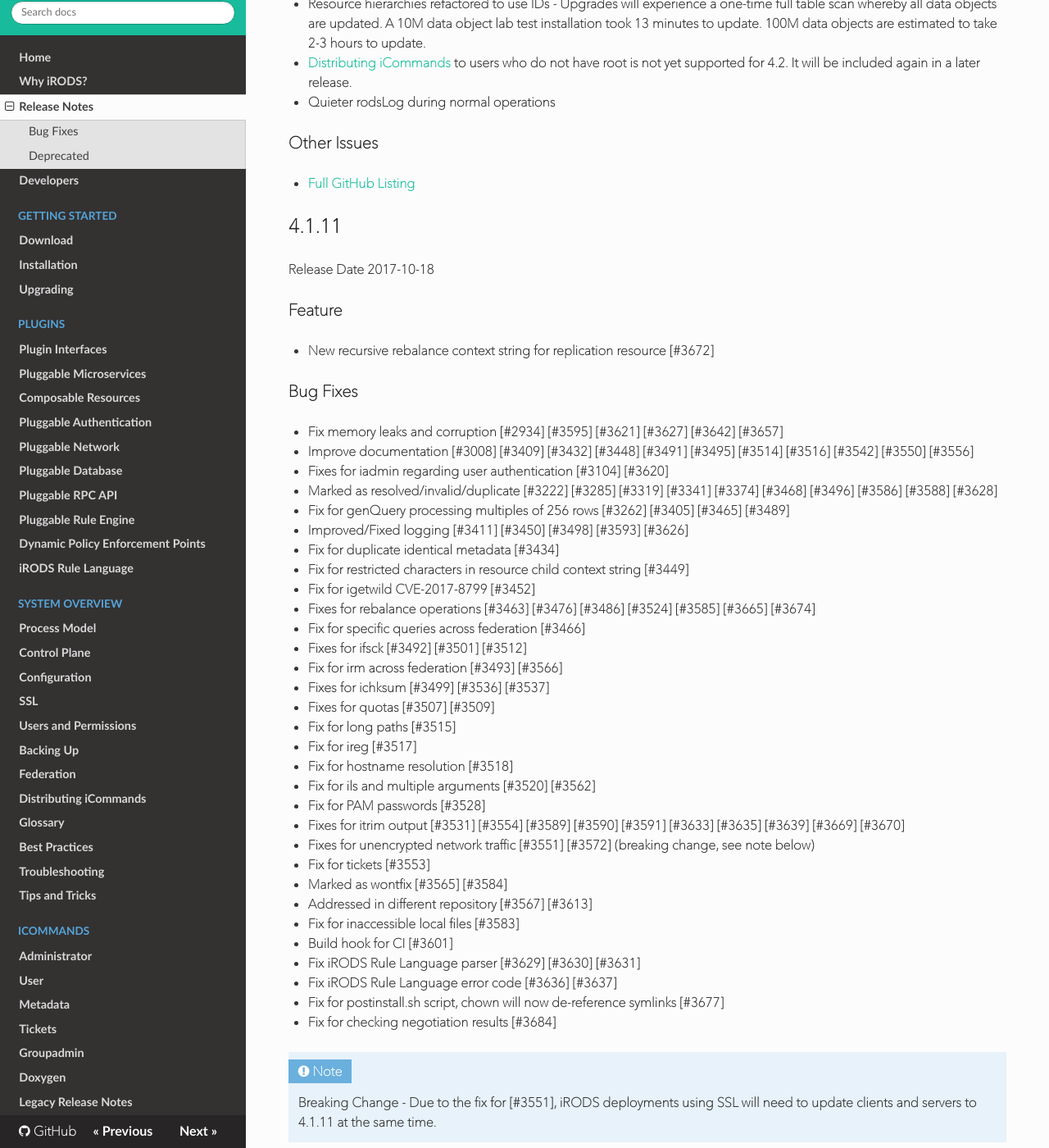
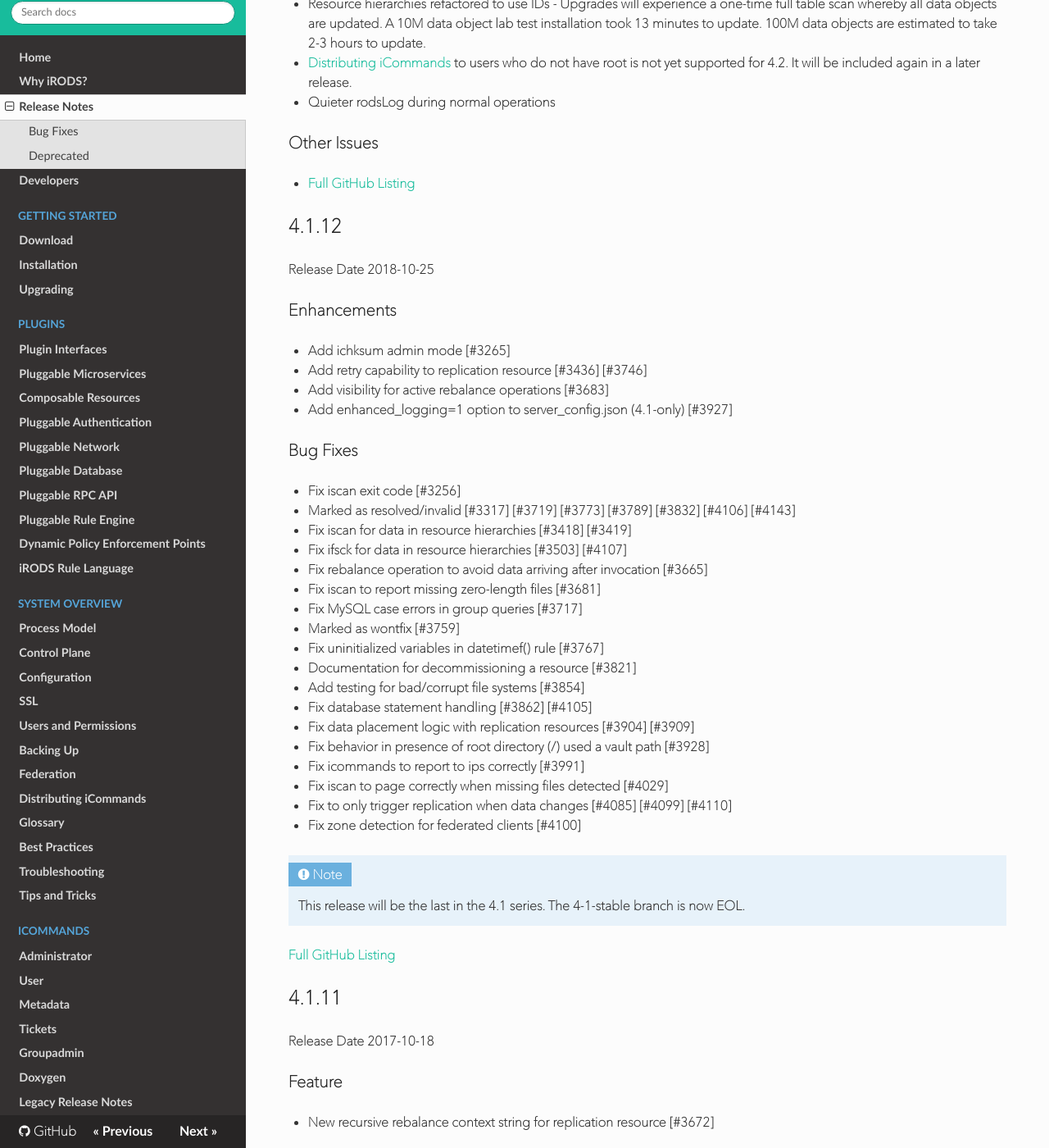
Before and after one commit to irods/irods_docs, an MkDocs documentation site: the page built from docs/release_notes.md, in a window 1280 px wide and 1400 px high, scrolled down 5326 px. Shown: the whole window at 82% size. Built offline with MkDocs 1.6.1, drawn with Linux system fonts in a browser that asks for light colours; nearby versions of some CDN libraries; old or Windows-style settings are respelled for this version of MkDocs.

Commit message:
[irods/irods#3688] 4.1.12 release notes

```diff
--- a/docs/release_notes.md
+++ b/docs/release_notes.md
@@ -334,6 +334,64 @@
 ### Other Issues
 
  - [Full GitHub Listing](https://github.com/irods/irods/issues?q=milestone%3A4.2.0)
+
+## 4.1.12
+
+Release Date 2018-10-25
+
+### Enhancements
+
+ - Add ichksum admin mode [#3265]
+
+ - Add retry capability to replication resource [#3436] [#3746]
+
+ - Add visibility for active rebalance operations [#3683]
+
+ - Add enhanced_logging=1 option to server_config.json (4.1-only) [#3927]
+
+### Bug Fixes
+
+ - Fix iscan exit code [#3256]
+
+ - Marked as resolved/invalid [#3317] [#3719] [#3773] [#3789] [#3832] [#4106] [#4143]
+
+ - Fix iscan for data in resource hierarchies [#3418] [#3419]
+
+ - Fix ifsck for data in resource hierarchies [#3503] [#4107]
+
+ - Fix rebalance operation to avoid data arriving after invocation [#3665]
+
+ - Fix iscan to report missing zero-length files [#3681]
+
+ - Fix MySQL case errors in group queries [#3717]
+
+ - Marked as wontfix [#3759]
+
+ - Fix uninitialized variables in datetimef() rule [#3767]
+
+ - Documentation for decommissioning a resource [#3821]
+
+ - Add testing for bad/corrupt file systems [#3854]
+
+ - Fix database statement handling [#3862] [#4105]
+
+ - Fix data placement logic with replication resources [#3904] [#3909]
+
+ - Fix behavior in presence of root directory (/) used a vault path [#3928]
+
+ - Fix icommands to report to ips correctly [#3991]
+
+ - Fix iscan to page correctly when missing files detected [#4029]
+
+ - Fix to only trigger replication when data changes [#4085] [#4099] [#4110]
+
+ - Fix zone detection for federated clients [#4100]
+
+
+!!! Note
+    This release will be the last in the 4.1 series.  The 4-1-stable branch is now EOL.
+
+ [Full GitHub Listing](https://github.com/irods/irods/issues?q=milestone%3A4.1.12)
 
 ## 4.1.11
 
```
